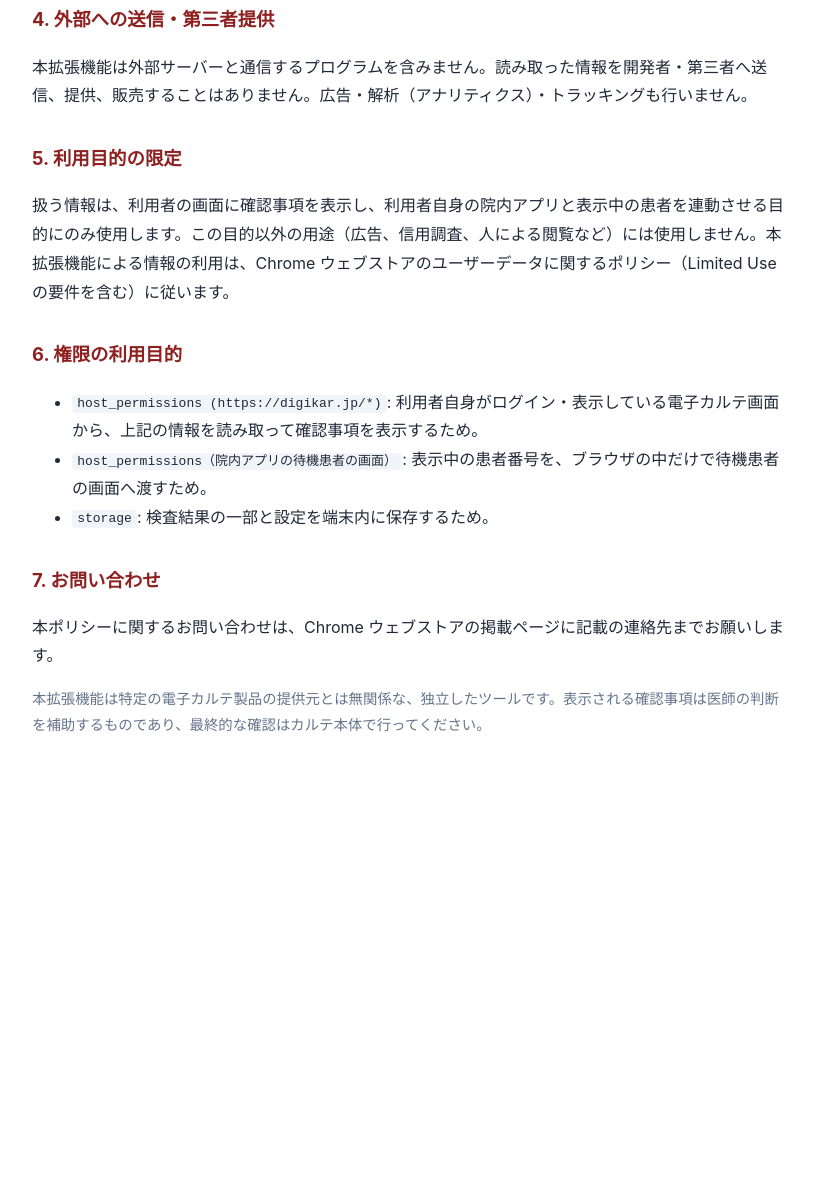
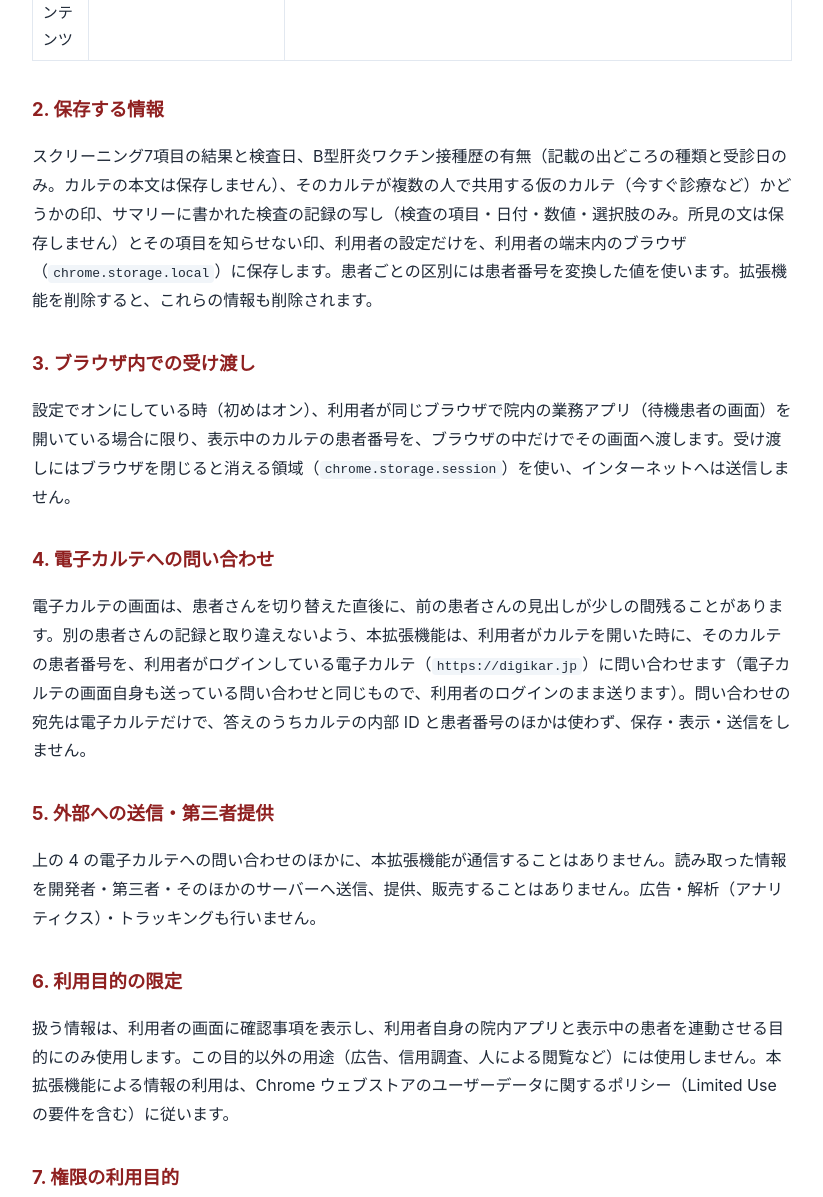
Before and after one commit to taketo0424/kojinhyo-tool, a plain HTML site: page karte-alert/index.html in a window 1280 px wide. Shown: the part 1247-2444 px from the top of the page, without its empty margins (228-1051 px from the left). Before the commit the page ends 2017 px from the top, so only its background shows below. Drawn offline with Linux system fonts and the light colour scheme.

Commit message:
カルテ注意くん: 電子カルテ（digikar.jp）への患者番号の問い合わせを追記（v1.13.0）
Co-Authored-By: Claude Opus 5.5 <noreply@anthropic.com>

```diff
--- a/karte-alert/index.html
+++ b/karte-alert/index.html
@@ -18,40 +18,44 @@
 </head>
 <body>
 <h1>プライバシーポリシー</h1>
-<p class="muted">対象: Chrome 拡張機能「カルテ注意くん」<br>最終更新日: 2026年11月22日（v1.11.3）</p>
+<p class="muted">対象: Chrome 拡張機能「カルテ注意くん」<br>最終更新日: 2026年11月28日（v1.13.0）</p>
 
 <div class="box">
-<strong>要旨：本拡張機能は、利用者が開いている電子カルテ画面の内容（患者の健康情報を含む）を、利用者のブラウザの中だけで読み取り、確認事項を表示します。読み取った情報を開発者・第三者・外部サーバーへ送信することは一切ありません。</strong>
+<strong>要旨：本拡張機能は、利用者が開いている電子カルテ画面の内容（患者の健康情報を含む）を、利用者のブラウザの中だけで読み取り、確認事項を表示します。開いているカルテの患者番号を確かめるため、利用者がログインしている電子カルテ（digikar.jp）にだけ問い合わせを送ります。読み取った情報を開発者・第三者・そのほかのサーバーへ送信することは一切ありません。</strong>
 </div>
 
 <h2>1. 扱う情報</h2>
 <table>
 <tr><th>種類</th><th>内容</th><th>扱い方</th></tr>
 <tr><td>健康情報</td><td>カルテ画面に表示されているアレルギー・禁忌・処方・検査結果（HBs抗原・HBs抗体・HBc抗体・HCV抗体・T-SPOT・β-Dグルカン・HBV-DNA など）・B型肝炎ワクチンの接種歴の記載</td><td>画面に確認事項を表示するために、ブラウザの中で読み取ります</td></tr>
-<tr><td>個人を特定できる情報</td><td>カルテ画面の患者番号</td><td>保存する検査結果を患者ごとに分けるため、番号を変換した値（SHA-256 ハッシュの先頭16桁）だけを保存します。番号そのものは保存しません。氏名・生年月日・住所・電話番号は読み取りません</td></tr>
+<tr><td>個人を特定できる情報</td><td>カルテ画面の患者番号</td><td>端末内に残る保存（<code>chrome.storage.local</code>）には、患者ごとに分けるための、番号を変換した値（SHA-256 ハッシュの先頭16桁）だけを保存します。待機患者の画面へ渡す番号だけは、ブラウザを閉じると消える領域に一時的に置きます（3・設定で切れます）。患者番号を読む時に、カルテの見出しの文字（氏名を含む）をブラウザの中で処理しますが、氏名・生年月日・住所・電話番号は取り出さず、保存もしません</td></tr>
+<tr><td>電子カルテへの問い合わせの答え</td><td>開いているカルテの患者情報（電子カルテが返す答えには氏名・生年月日なども含まれます）</td><td>開いているカルテの患者番号を確かめるためだけに使います。答えのうち、カルテの番号（内部の ID）と患者番号のほかは使わず、保存・表示・送信をしません</td></tr>
 <tr><td>ウェブサイトのコンテンツ</td><td>利用者が開いている電子カルテのページの文字</td><td>上記の情報を読み取るためだけに使います</td></tr>
 </table>
 
 <h2>2. 保存する情報</h2>
-<p>スクリーニング7項目の結果と検査日、B型肝炎ワクチン接種歴の有無（記載の出どころの種類と受診日のみ。カルテの本文は保存しません）、そのカルテが複数の人で共用する仮のカルテ（今すぐ診療など）かどうかの印と、利用者の設定だけを、利用者の端末内のブラウザ（<code>chrome.storage.local</code>）に保存します。患者ごとの区別には患者番号を変換した値を使います。拡張機能を削除すると、これらの情報も削除されます。</p>
+<p>スクリーニング7項目の結果と検査日、B型肝炎ワクチン接種歴の有無（記載の出どころの種類と受診日のみ。カルテの本文は保存しません）、そのカルテが複数の人で共用する仮のカルテ（今すぐ診療など）かどうかの印、サマリーに書かれた検査の記録の写し（検査の項目・日付・数値・選択肢のみ。所見の文は保存しません）とその項目を知らせない印、利用者の設定だけを、利用者の端末内のブラウザ（<code>chrome.storage.local</code>）に保存します。患者ごとの区別には患者番号を変換した値を使います。拡張機能を削除すると、これらの情報も削除されます。</p>
 
 <h2>3. ブラウザ内での受け渡し</h2>
-<p>利用者が同じブラウザで院内の業務アプリ（待機患者の画面）を開いている場合に限り、表示中のカルテの患者番号を、ブラウザの中だけでその画面へ渡します。受け渡しにはブラウザを閉じると消える領域（<code>chrome.storage.session</code>）を使い、インターネットへは送信しません。</p>
+<p>設定でオンにしている時（初めはオン）、利用者が同じブラウザで院内の業務アプリ（待機患者の画面）を開いている場合に限り、表示中のカルテの患者番号を、ブラウザの中だけでその画面へ渡します。受け渡しにはブラウザを閉じると消える領域（<code>chrome.storage.session</code>）を使い、インターネットへは送信しません。</p>
 
-<h2>4. 外部への送信・第三者提供</h2>
-<p>本拡張機能は外部サーバーと通信するプログラムを含みません。読み取った情報を開発者・第三者へ送信、提供、販売することはありません。広告・解析（アナリティクス）・トラッキングも行いません。</p>
+<h2>4. 電子カルテへの問い合わせ</h2>
+<p>電子カルテの画面は、患者さんを切り替えた直後に、前の患者さんの見出しが少しの間残ることがあります。別の患者さんの記録と取り違えないよう、本拡張機能は、利用者がカルテを開いた時に、そのカルテの患者番号を、利用者がログインしている電子カルテ（<code>https://digikar.jp</code>）に問い合わせます（電子カルテの画面自身も送っている問い合わせと同じもので、利用者のログインのまま送ります）。問い合わせの宛先は電子カルテだけで、答えのうちカルテの内部 ID と患者番号のほかは使わず、保存・表示・送信をしません。</p>
 
-<h2>5. 利用目的の限定</h2>
+<h2>5. 外部への送信・第三者提供</h2>
+<p>上の 4 の電子カルテへの問い合わせのほかに、本拡張機能が通信することはありません。読み取った情報を開発者・第三者・そのほかのサーバーへ送信、提供、販売することはありません。広告・解析（アナリティクス）・トラッキングも行いません。</p>
+
+<h2>6. 利用目的の限定</h2>
 <p>扱う情報は、利用者の画面に確認事項を表示し、利用者自身の院内アプリと表示中の患者を連動させる目的にのみ使用します。この目的以外の用途（広告、信用調査、人による閲覧など）には使用しません。本拡張機能による情報の利用は、Chrome ウェブストアのユーザーデータに関するポリシー（Limited Use の要件を含む）に従います。</p>
 
-<h2>6. 権限の利用目的</h2>
+<h2>7. 権限の利用目的</h2>
 <ul>
-  <li><code>host_permissions (https://digikar.jp/*)</code>: 利用者自身がログイン・表示している電子カルテ画面から、上記の情報を読み取って確認事項を表示するため。</li>
+  <li><code>host_permissions (https://digikar.jp/*)</code>: 利用者自身がログイン・表示している電子カルテ画面から、上記の情報を読み取って確認事項を表示するため。また、開いているカルテの患者番号を電子カルテに問い合わせて確かめるため（4 を参照）。</li>
   <li><code>host_permissions（院内アプリの待機患者の画面）</code>: 表示中の患者番号を、ブラウザの中だけで待機患者の画面へ渡すため。</li>
   <li><code>storage</code>: 検査結果の一部と設定を端末内に保存するため。</li>
 </ul>
 
-<h2>7. お問い合わせ</h2>
+<h2>8. お問い合わせ</h2>
 <p>本ポリシーに関するお問い合わせは、Chrome ウェブストアの掲載ページに記載の連絡先までお願いします。</p>
 
 <p class="muted">本拡張機能は特定の電子カルテ製品の提供元とは無関係な、独立したツールです。表示される確認事項は医師の判断を補助するものであり、最終的な確認はカルテ本体で行ってください。</p>
```
